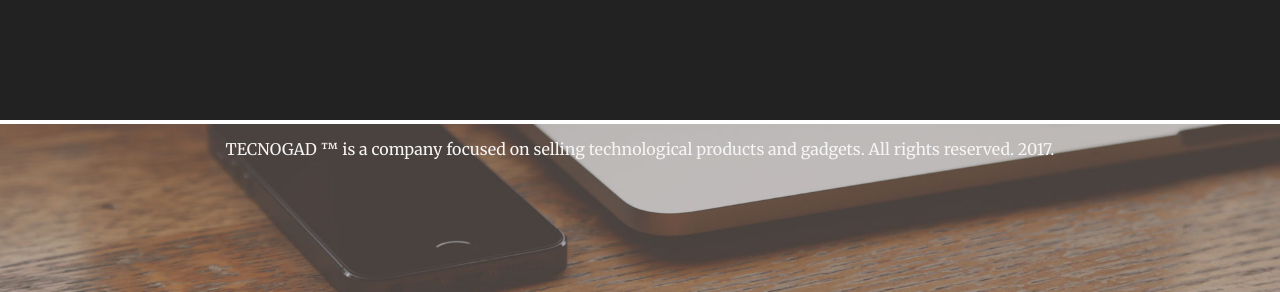
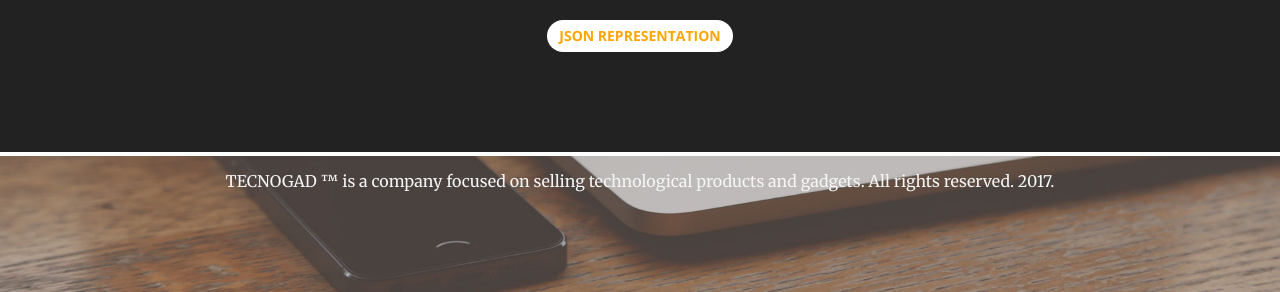
Before and after one commit to rarques/CRM_JointProject, a Django app: template CRMapp/templates/incidence_list.html in a window 1280 px wide. Shown: the part 442-734 px from the top of the page. Run offline with Django 3.2, Linux system fonts and the light colour scheme; the template is opened without the code that fills it, so the values that code supplies are empty; parts of the project's set-up code (start-up, migrations or seed data) failed here and were passed over; some libraries are stand-ins or nearby versions.

Commit message:
Added button to template to show json representation

```diff
--- a/CRMapp/templates/incidence_list.html
+++ b/CRMapp/templates/incidence_list.html
@@ -31,4 +31,5 @@
             </tr>
         {% endfor %}
     </table>
+    <a href="{% url 'crm:incidence_json' %}" type="button" class="btn btn-default   ">JSON representation</a>
 {% endblock %}
```
